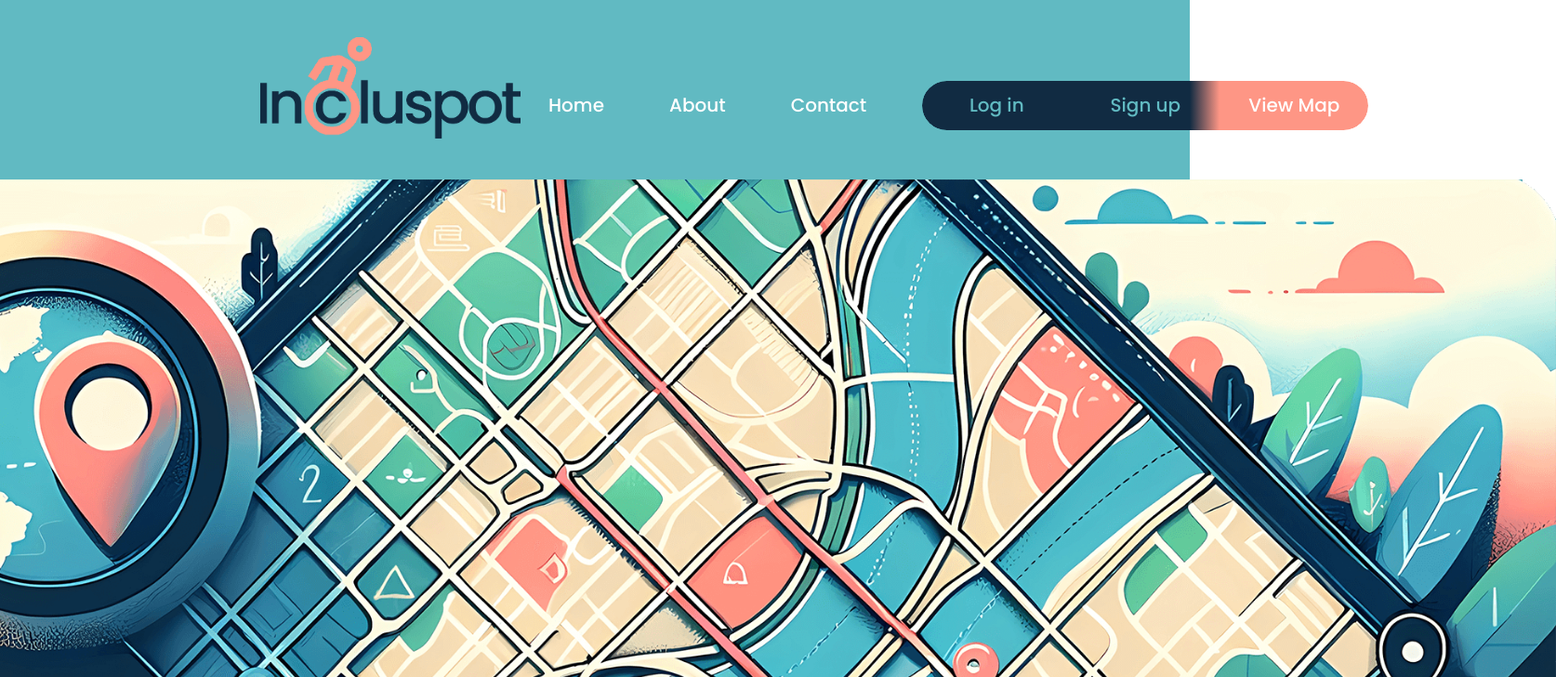
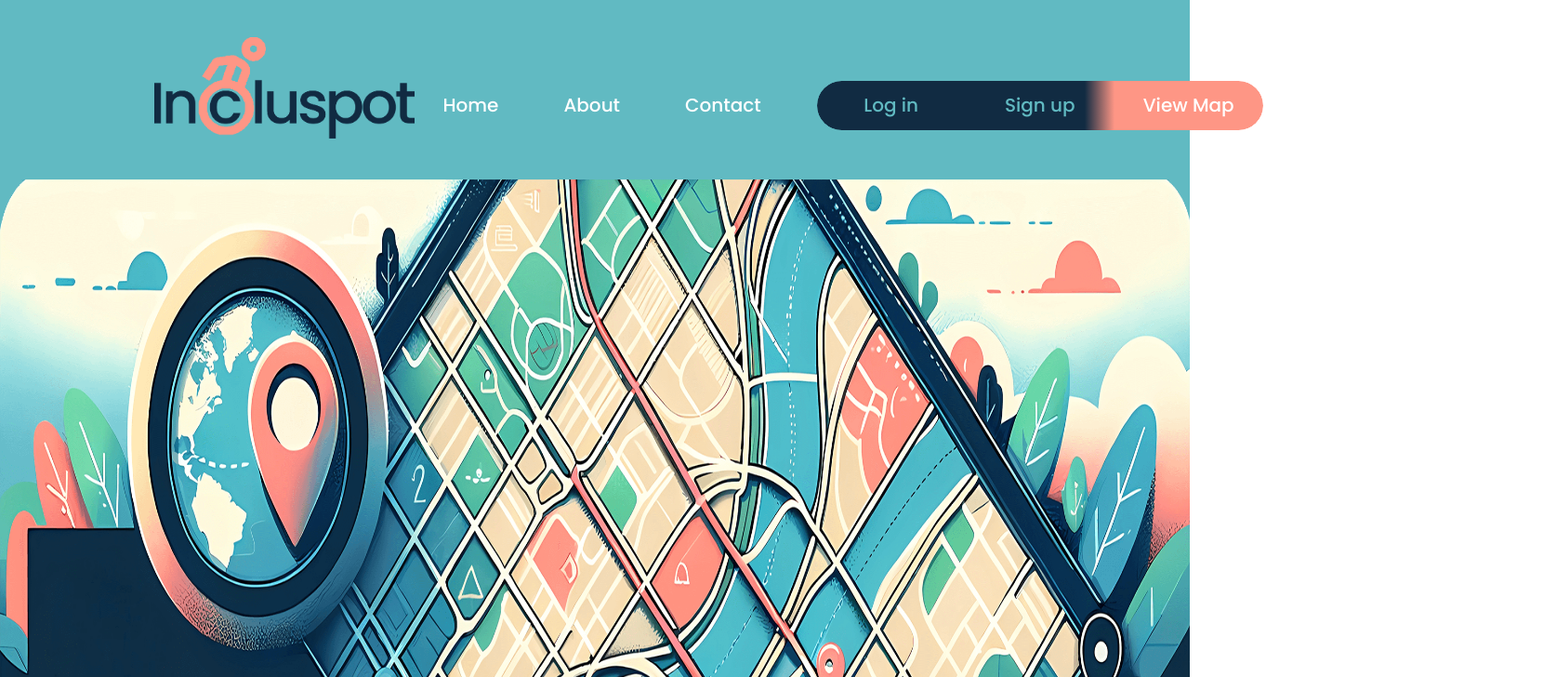
Before and after one commit to olekmorawski/Incluspot, a React (Vite) app: page / in a window 1280 px wide. Shown: the top 728 px of the page at 93% size, 1674 px wide, since content can reach past the window. Built offline with nearby package versions, Linux system fonts and the light colour scheme.

Commit message:
Fixed image scaling

```diff
--- a/src/pages/Home.jsx
+++ b/src/pages/Home.jsx
@@ -7,6 +7,7 @@ function Home() {
   return (
     <div className="bg">
       <Nav />
+
       <div className="header">
         <Header />
       </div>
--- a/styles/main.scss
+++ b/styles/main.scss
@@ -15,6 +15,7 @@ body {
 .bg {
   position: relative;
   width: 100vw;
+  background-color: $color-primaryblue;
 }
 
 .shadow-effect {
@@ -29,7 +30,7 @@ body {
   position: sticky;
   justify-content: space-between;
   align-items: center;
-  padding: 40px 280px;
+  padding: 40px 13%;
   .nav {
     display: flex;
     align-items: center;
@@ -126,6 +127,8 @@ body {
 }
 
 .header {
+  max-width: 1970px; /* Adjust this value as needed */
+  margin: 0 auto;
   display: flex;
   align-items: center;
   .header_box {
@@ -135,6 +138,11 @@ body {
     background-color: $color-primaryblue;
     justify-content: center;
     position: relative;
+    flex-wrap: wrap;
+    .map_img {
+      width: 100%;
+      height: auto;
+    }
     .overlay {
       position: absolute;
       top: 535px; // Adjust the positioning as needed
```
